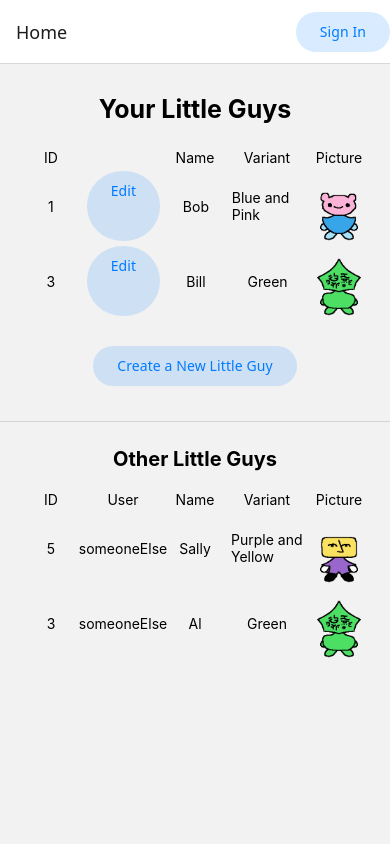
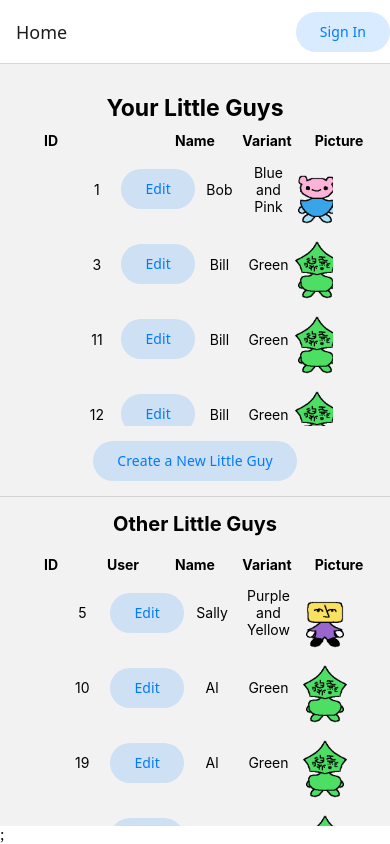
Before and after one commit to Cool-Little-Guy-Makers/little-guy-website, a React Native app in the folder little-guy-creator-app/: screen / in a window 390 px wide. Built offline with nearby package versions, Linux system fonts and the light colour scheme.

Commit message:
Flatlist implemented

```diff
--- a/little-guy-creator-app/App.js
+++ b/little-guy-creator-app/App.js
@@ -3,6 +3,7 @@ import * as React from 'react';
 import { View, Text, Button } from 'react-native';
 import { createStaticNavigation } from '@react-navigation/native';
 import { createNativeStackNavigator } from '@react-navigation/native-stack';
+import { GestureHandlerRootView } from "react-native-gesture-handler";
 
 // Import all other screens
 import HomeScreen from './components/homeScreen.js';
@@ -33,5 +34,7 @@ const RootStack = createNativeStackNavigator({
 const Navigation = createStaticNavigation(RootStack);
 
 export default function App() {
-    return <Navigation />; // Navigation container - everything goes inside this
+    return <GestureHandlerRootView>
+                <Navigation />; {/* Navigation container - everything goes inside this */}
+            </GestureHandlerRootView>
 }
--- a/little-guy-creator-app/components/homeScreen.js
+++ b/little-guy-creator-app/components/homeScreen.js
@@ -6,6 +6,7 @@ import { Button } from '@react-navigation/elements';
 import LittleGuy, { retrieveLittleGuys, retrieveLittleGuysExcept, TextCell } from "./littleGuy.js";
 
 import {styles} from '../styles.js';
+import { FlatList } from 'react-native-gesture-handler';
 
 const USER = "username" // Placeholder **
 
@@ -37,14 +38,19 @@ function HomeScreen() {
             <Text style = { styles.h1 } >Your Little Guys</Text>
             {/* Header row */}
             <View style={styles.table}>
-                <TextCell text="ID" style="bold" />
-                <TextCell text="" style="bold" />
-                <TextCell text="Name" style="bold" />
-                <TextCell text="Variant" style="bold" />
-                <TextCell text="Picture" style="bold" />
+                <TextCell text="ID" style={styles.bold} />
+                <TextCell text="" style={styles.bold} />
+                <TextCell text="Name" style={styles.bold} />
+                <TextCell text="Variant" style={styles.bold} />
+                <TextCell text="Picture" style={styles.bold} />
             </View>
             {/* Print all this USER's little guys into a table */}
-            {littleGuys}
+            <FlatList
+                data = {littleGuys}
+                renderItem = {({item}) => <LittleGuy data={[item.id,item.username,item.name,item.variantNum]} />}
+                keyExtractor={item => item.id}
+                style = {{height: 800,flexGrow:0}}
+            />
 
             {/* Nav button to Create page */}
             <Button
@@ -62,14 +68,19 @@ function HomeScreen() {
             <Text style = { styles.h2 } >Other Little Guys</Text>
             {/* Header row */}
             <View style={styles.table}>
-                <TextCell text="ID" style="bold" />
-                <TextCell text="User" style="bold" />
-                <TextCell text="Name" style="bold" />
-                <TextCell text="Variant" style="bold" />
-                <TextCell text="Picture" style="bold" />
+                <TextCell text="ID" style={styles.bold} />
+                <TextCell text="User" style={styles.bold} />
+                <TextCell text="Name" style={styles.bold} />
+                <TextCell text="Variant" style={styles.bold} />
+                <TextCell text="Picture" style={styles.bold} />
             </View>
             {/* Print all other little guys into a table */}
-            {otherLittleGuys}
+            <FlatList
+                data = {otherLittleGuys}
+                renderItem = {({item}) => <LittleGuy data={[item.id,item.username,item.name,item.variantNum]} />}
+                keyExtractor={item => item.id}
+                style = {{height:"100%",flexGrow:0}}
+            />
         </View>
     );
 }
--- a/little-guy-creator-app/components/littleGuy.js
+++ b/little-guy-creator-app/components/littleGuy.js
@@ -8,14 +8,16 @@ const USER = "username" // Placeholder **
 
 // Helper function that returns a text cell for a table with the inputted text and style
 // Note: styleName is called as styles.styleName (assumed to be a custom style)
-export function TextCell({text, styleName}) {
-    return <View style={styles.cell}><Text style={styles.styleName}>{text}</Text></View>;
+export function TextCell({text, style}) {
+    return <View style={styles.cell}><Text style={style}>{text}</Text></View>;
 }
 
 function EditButton({littleGuyInfo}) {
     const navigation = useNavigation();
     return (
-        <Button onPress={() => navigation.navigate('Edit', {guy: littleGuyInfo})}>
+        <Button
+            style={{height:40,marginTop:15}}
+            onPress={() => navigation.navigate('Edit', {guy: littleGuyInfo})}>
         <Text>Edit</Text>
         </Button>
     )
@@ -47,12 +49,12 @@ export default function LittleGuy ({data,displayUser=false}) {
 
     // Return row of table with info about LittleGuy
     return(
-        <View style={styles.table}>
-            <TextCell text={id} style="tcenter" />
+        <View style = {styles.table}>
+            <TextCell text={id} style={styles.tcenter} />
             {/* Only displays username if displayUser was set to true in props */}
-            {displayUser ? <TextCell text={username} style="tcenter" /> : <EditButton littleGuyInfo={data}/> }
-            <TextCell text={name} style="tcenter" />
-            <TextCell text={variantDesc} style="tcenter" />
+            {displayUser ? <TextCell text={username} style={styles.tcenter} /> : <EditButton littleGuyInfo={data}/> }
+            <TextCell text={name} style={styles.tcenter} />
+            <TextCell text={variantDesc} style={styles.tcenter} />
             <View style={styles.cell}>
                 <Image style={styles.icon} source={iconSrc} />
             </View>
@@ -66,12 +68,68 @@ export default function LittleGuy ({data,displayUser=false}) {
 // Returns an array of LittleGuys from the database with the username "u".
 // Database will give [ID#, username, littleguyname, variant#], which is sent to LittleGuy.
 export function retrieveLittleGuys(u) {
-    let a = [1,u,"Bob",0]
-    let b = [3,u,"Bill",2]
-    let guy1 = <LittleGuy data={a} key={a[0]} />
-    let guy2 = <LittleGuy data={b} key={b[0]} />
-    let arr = [guy1,guy2]
-    return arr;
+    return [
+        {
+            id: 1,
+            username: u,
+            name: "Bob",
+            variantNum: 0
+        },
+        {
+            id: 3,
+            username: u,
+            name: "Bill",
+            variantNum: 2
+        },
+        {
+            id: 11,
+            username: u,
+            name: "Bill",
+            variantNum: 2
+        },
+        {
+            id: 12,
+            username: u,
+            name: "Bill",
+            variantNum: 2
+        },
+        {
+            id: 13,
+            username: u,
+            name: "Bill",
+            variantNum: 2
+        },
+        {
+            id: 14,
+            username: u,
+            name: "Bill",
+            variantNum: 2
+        },
+        {
+            id: 15,
+            username: u,
+            name: "Bill",
+            variantNum: 2
+        },
+        {
+            id: 16,
+            username: u,
+            name: "Bill",
+            variantNum: 2
+        },
+        {
+            id: 17,
+            username: u,
+            name: "Bill",
+            variantNum: 2
+        },
+        {
+            id: 18,
+            username: u,
+            name: "Bill",
+            variantNum: 2
+        },
+    ]
 }
 
 // Placeholder again ** - fill in w/ functionality
@@ -79,10 +137,54 @@ export function retrieveLittleGuys(u) {
 // Database will give [ID#, username, littleguyname, variant#], which is sent to LittleGuy.
 // Must also set displayUser to true for all LittleGuys here.
 export function retrieveLittleGuysExcept(u) {
-    let a = [5,"someoneElse","Sally",1]
-    let b = [3,"someoneElse","Al",2]
-    let guy1 = <LittleGuy data={a} displayUser={true} key={a[0]} />
-    let guy2 = <LittleGuy data={b} displayUser={true} key={b[0]} />
-    let arr = [guy1,guy2]
-    return arr;
+    return [
+        {
+            id: 5,
+            username: "someoneElse",
+            name: "Sally",
+            variantNum: 1
+        },
+        {
+            id: 10,
+            username: "someoneElse",
+            name: "Al",
+            variantNum: 2
+        },
+        {
+            id: 19,
+            username: "someoneElse",
+            name: "Al",
+            variantNum: 2
+        },
+        {
+            id: 20,
+            username: "someoneElse",
+            name: "Al",
+            variantNum: 2
+        },
+        {
+            id: 21,
+            username: "someoneElse",
+            name: "Al",
+            variantNum: 2
+        },
+        {
+            id: 22,
+            username: "someoneElse",
+            name: "Al",
+            variantNum: 2
+        },
+        {
+            id: 23,
+            username: "someoneElse",
+            name: "Al",
+            variantNum: 2
+        },
+        {
+            id: 24,
+            username: "someoneElse",
+            name: "Al",
+            variantNum: 2
+        },
+    ]
 }
--- a/little-guy-creator-app/styles.js
+++ b/little-guy-creator-app/styles.js
@@ -10,9 +10,9 @@ export const styles = StyleSheet.create({
 
   // ------ Headings -------
   h1: {
-    fontSize: 25,
+    fontSize: 23,
     fontWeight: "bold",
-    marginBottom: 25,
+    marginBottom: 10,
   },
 
   h2: {
@@ -43,8 +43,8 @@ export const styles = StyleSheet.create({
 
   // Cell of the above table
   cell: {
-    flex: 1,
-    alignSelf: 'stretch',
+    //flex: 1,
+    width: "20%",
     alignItems: 'center',
     justifyContent: 'center',
   },
@@ -52,8 +52,8 @@ export const styles = StyleSheet.create({
   // ------- Misc --------
   // Adds margin above and below
   cushion: {
-    marginTop: 25,
-    marginBottom: 10,
+    marginTop: 15,
+    marginBottom: 0,
   },
 
   // Icon sizing
@@ -72,8 +72,8 @@ export const styles = StyleSheet.create({
 
   // Divider bar
   div: {
-    marginTop: 25,
-    marginBottom: 25,
+    marginTop: 15,
+    marginBottom: 15,
     height: 1,
     backgroundColor: 'lightgray',
     width: '100%',
```
